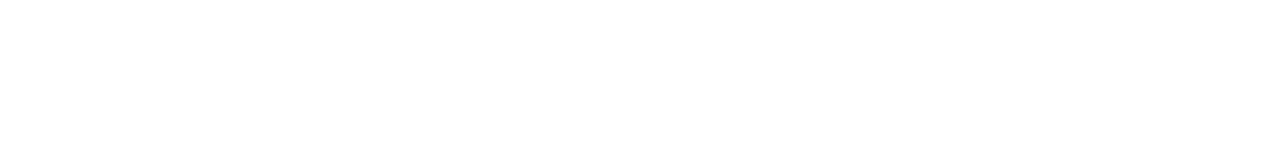
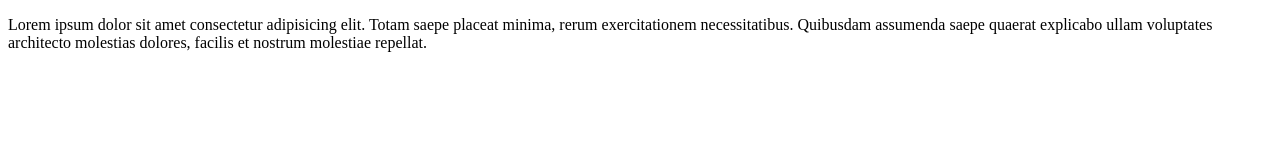
Before and after one commit to E2453Baris/BU-fs-projects, a plain HTML site: page 004-website-page-design/index.html in a window 1280 px wide. Drawn offline with Linux system fonts and the light colour scheme.

Commit message:
index.html is ready

```diff
--- a/004-website-page-design/index.html
+++ b/004-website-page-design/index.html
@@ -6,6 +6,6 @@
     <title>Document</title>
 </head>
 <body>
-
+    <p>Lorem ipsum dolor sit amet consectetur adipisicing elit. Totam saepe placeat minima, rerum exercitationem necessitatibus. Quibusdam assumenda saepe quaerat explicabo ullam voluptates architecto molestias dolores, facilis et nostrum molestiae repellat.</p>
 </body>
 </html>
```
